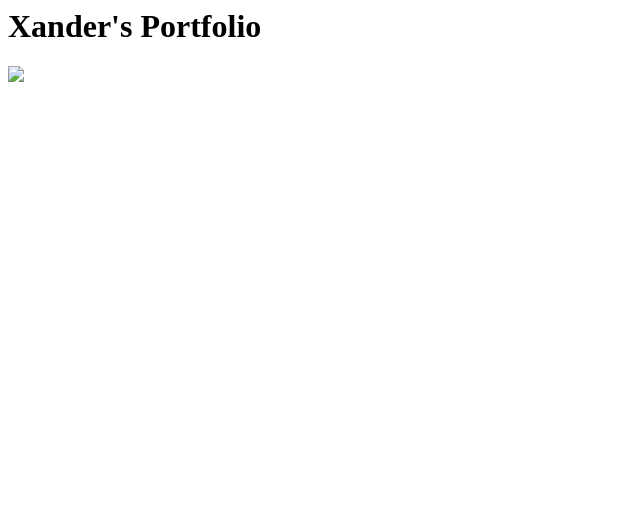
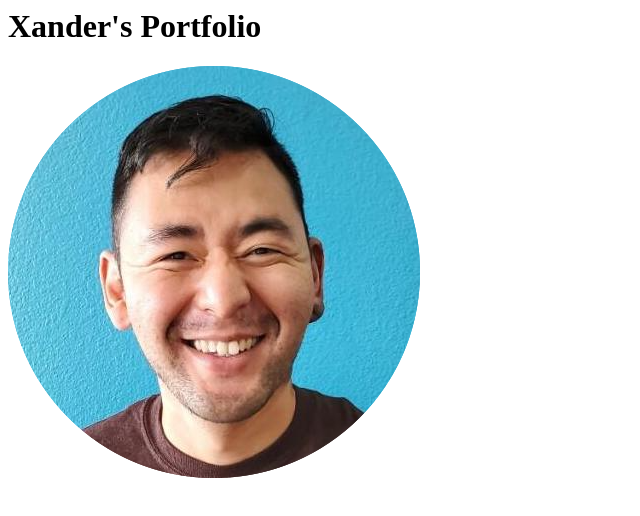
Before and after one commit to x4nd32/x4nd32.github.io, a plain HTML site: page index.html in a window 1280 px wide. Shown: the whole page, without its empty margins (0-640 px from the left). Drawn offline with Linux system fonts and the light colour scheme.

Commit message:
Update index.html

```diff
--- a/index.html
+++ b/index.html
@@ -1,4 +1,4 @@
 <html>
     <h1>Xander's Portfolio</h1>
-    <img src="./xanderselfie.jpg">
+    <img src="./xanderselfie.png">
 </html>
```
